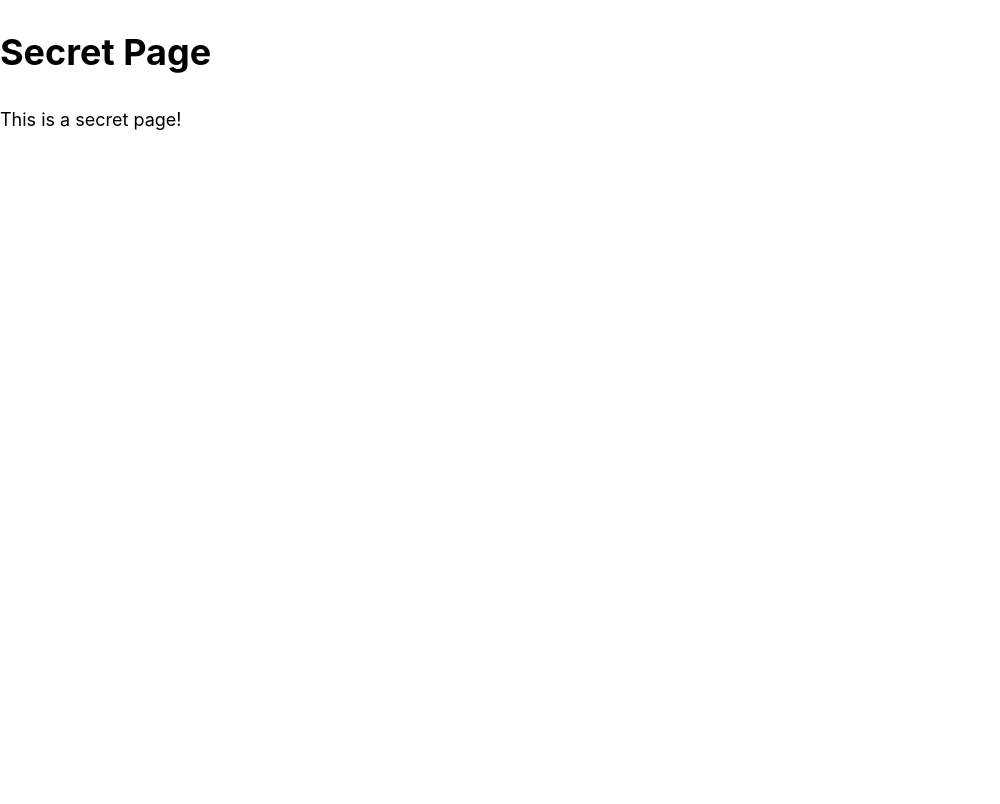
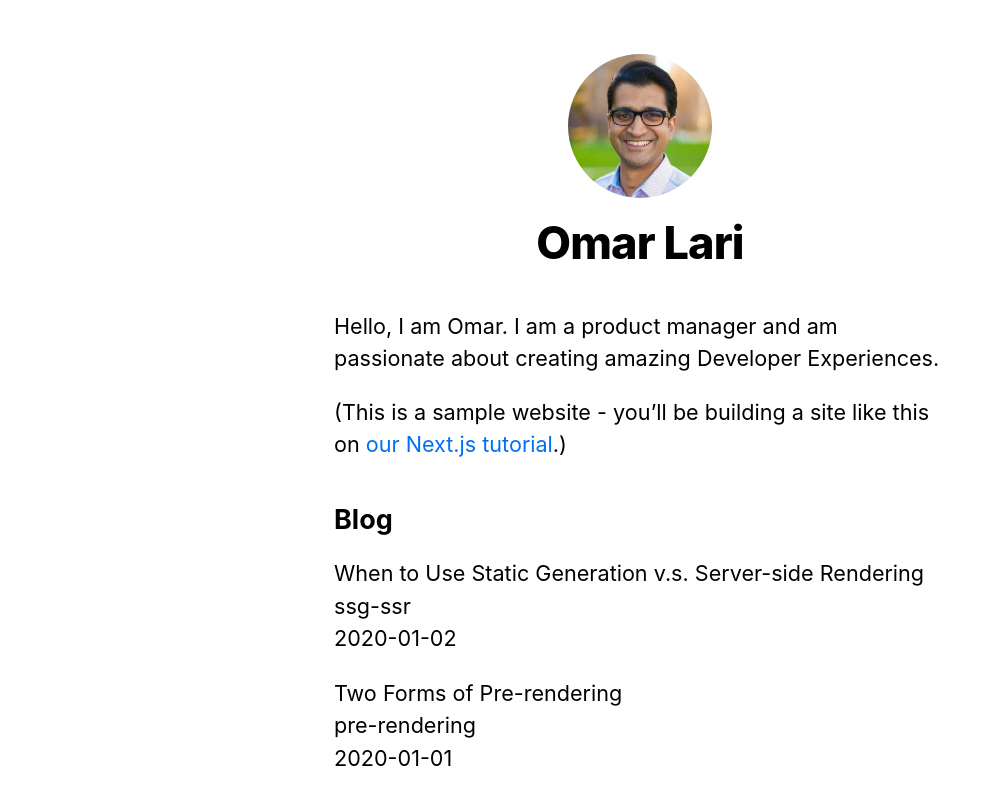
Before and after one commit to omarlari/nextjs-blog, a Next.js app: page /secret-page in a window 1280 px wide. Shown: the top 804 px of the page, without its empty margins (0-1000 px from the left). Built offline with nearby package versions, Linux system fonts and the light colour scheme.

Commit message:
secret page

```diff
--- a/middleware.ts
+++ b/middleware.ts
@@ -8,7 +8,7 @@ const BLOCKED_COUNTRY = 'SE';
 
 // Trigger this middleware to run on the `/secret-page` route
 export const config = {
-  matcher: '/index',
+  matcher: '/secret-page',
 };
 
 export function middleware(req: NextRequest) {
--- a/pages/secret-page.tsx
+++ b/pages/secret-page.tsx
@@ -1,10 +1,43 @@
-// secret-page.tsx
+import Head from 'next/head';
+import Layout, { siteTitle } from '../components/layout';
+import utilStyles from '../styles/utils.module.css';
+import { getSortedPostsData } from '../lib/posts';
 
-export default function SecretPage() {
-    return (
-      <div>
-        <h1>Secret Page</h1>
-        <p>This is a secret page!</p>
-      </div>
-    );
-  }
+export async function getStaticProps() {
+  const allPostsData = getSortedPostsData();
+  return {
+    props: {
+      allPostsData,
+    },
+  };
+}
+export default function Home({ allPostsData }) {
+  return (
+    <Layout home>
+      <Head>
+        <title>{siteTitle}</title>
+      </Head>
+      <section className={utilStyles.headingMd}>
+        <p>Hello, I am Omar. I am a product manager and am passionate about creating amazing Developer Experiences.</p>
+        <p>
+          (This is a sample website - you’ll be building a site like this on{' '}
+          <a href="https://nextjs.org/learn">our Next.js tutorial</a>.)
+        </p>
+      </section>
+      <section className={`${utilStyles.headingMd} ${utilStyles.padding1px}`}>
+        <h2 className={utilStyles.headingLg}>Blog</h2>
+        <ul className={utilStyles.list}>
+          {allPostsData.map(({ id, date, title }) => (
+            <li className={utilStyles.listItem} key={id}>
+              {title}
+              <br />
+              {id}
+              <br />
+              {date}
+            </li>
+          ))}
+        </ul>
+      </section>
+    </Layout>
+  );
+}
```
